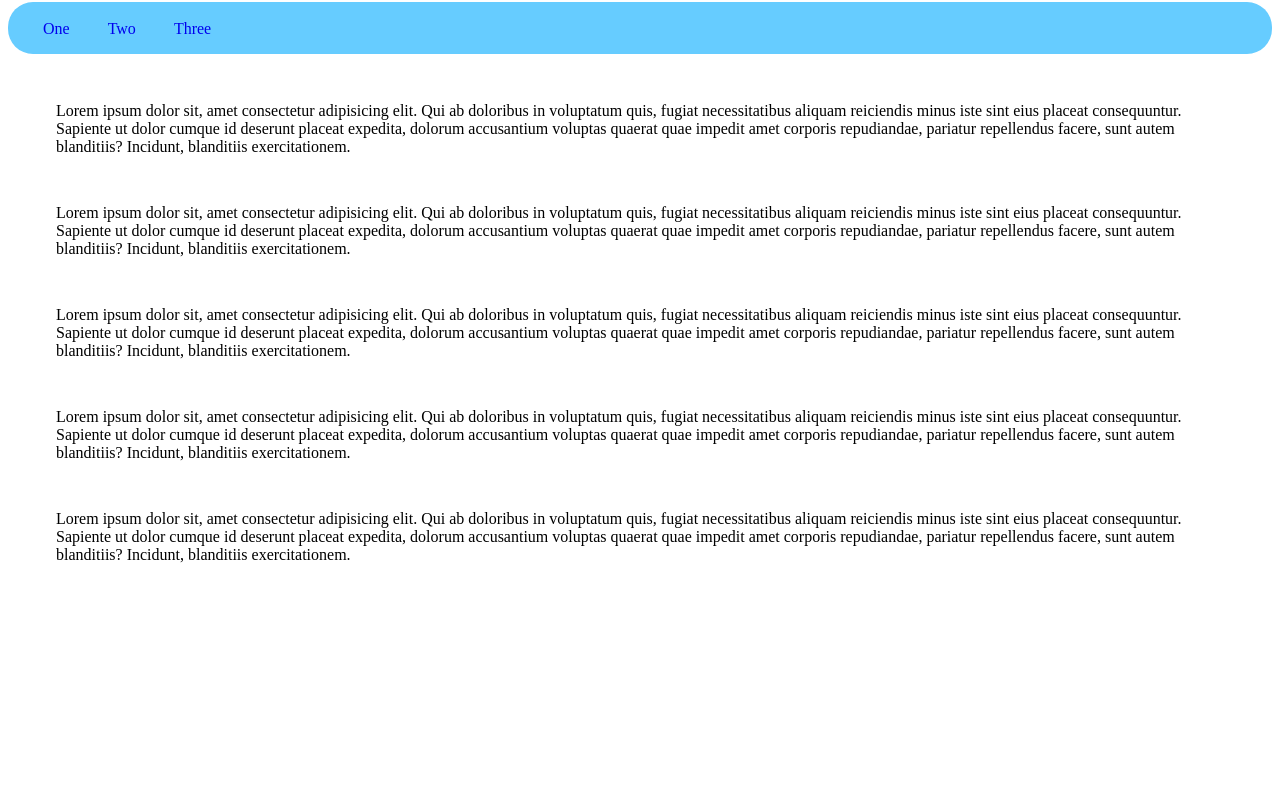
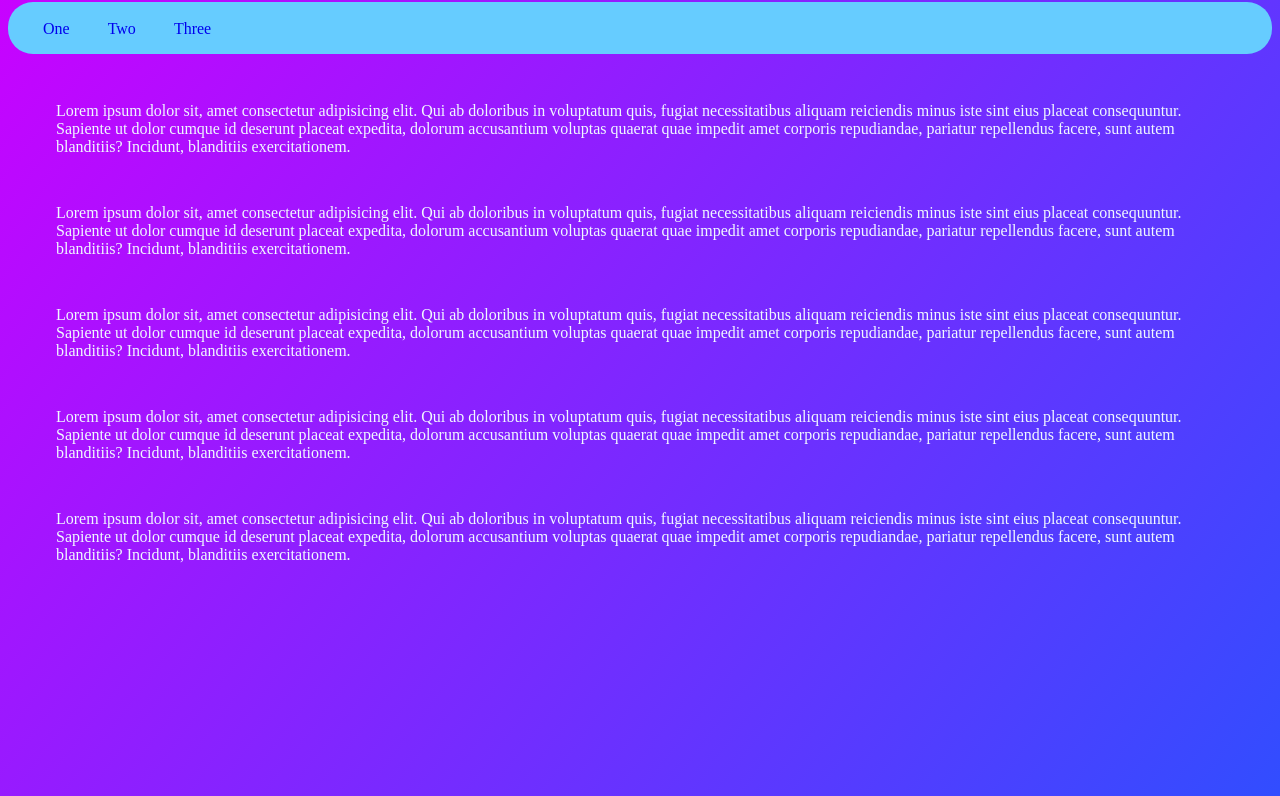
Before and after one commit to Akash-x1i/My-Design, a plain HTML site: page Index.html in a window 1280 px wide. Shown: the part 72-868 px from the top of the page. Drawn offline with Linux system fonts and the light colour scheme.

Commit message:
body gradient recovered

```diff
--- a/style.css
+++ b/style.css
@@ -1,4 +1,4 @@
-c  body {
+body {
     color: aliceblue;
     background: linear-gradient(to top left, #0066ff 0%, #cc00ff 100%);
 }
```
